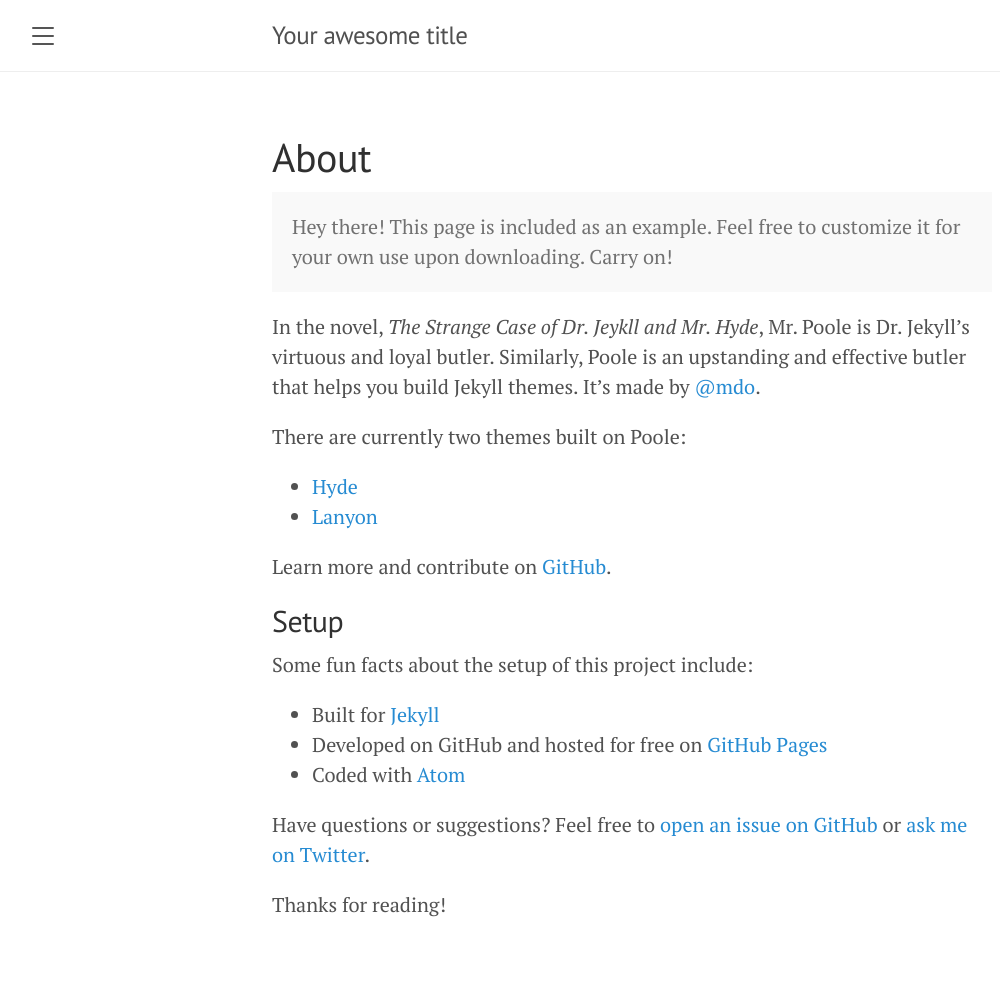
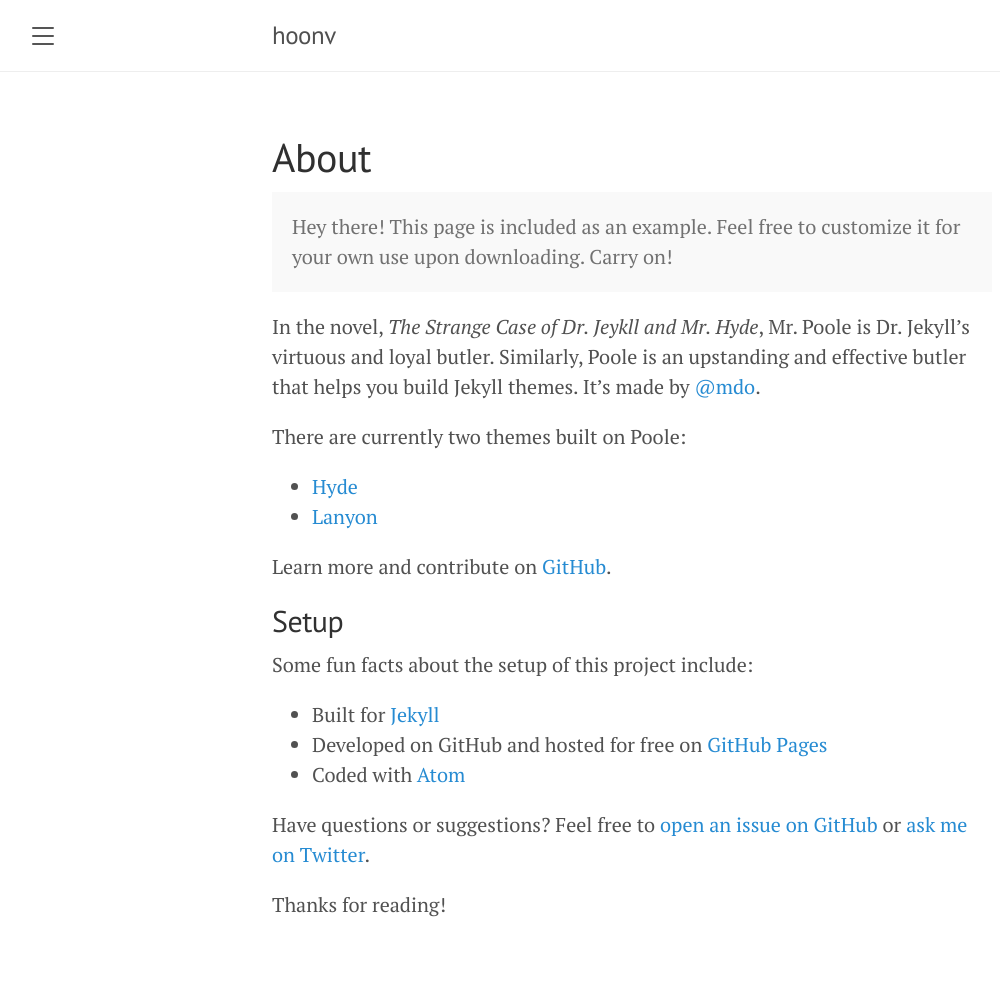
Before and after one commit to hoonv/oldBlog, a Jekyll site: the page built from about.md, in a window 1280 px wide. Shown: the whole page, without its empty margins (8-1008 px from the left). Built offline with Jekyll 4.4.1, drawn with Linux system fonts in a browser that asks for light colours; some of the changed lines change nothing that is shown.

Commit message:
update configure

```diff
--- a/_config.yml
+++ b/_config.yml
@@ -18,16 +18,14 @@
 # You can create any custom variable you would like, and they will be accessible
 # in the templates via {{ site.myvariable }}.
 
-title: Your awesome title
-email: your-email@example.com
+title: hoonv
+email: hoonvelop@gmail.com
 description: >- # this means to ignore newlines until "baseurl:"
-  Write an awesome description for your new site here. You can edit this
-  line in _config.yml. It will appear in your document head meta (for
-  Google search results) and in your feed.xml site description.
+  this is note of hoonv
 baseurl: "" # the subpath of your site, e.g. /blog
 url: "" # the base hostname & protocol for your site, e.g. http://example.com
-twitter_username: jekyllrb
-github_username:  jekyll
+twitter_username: x
+github_username:  hoonv
 
 # Build settings
 theme: minima
```
